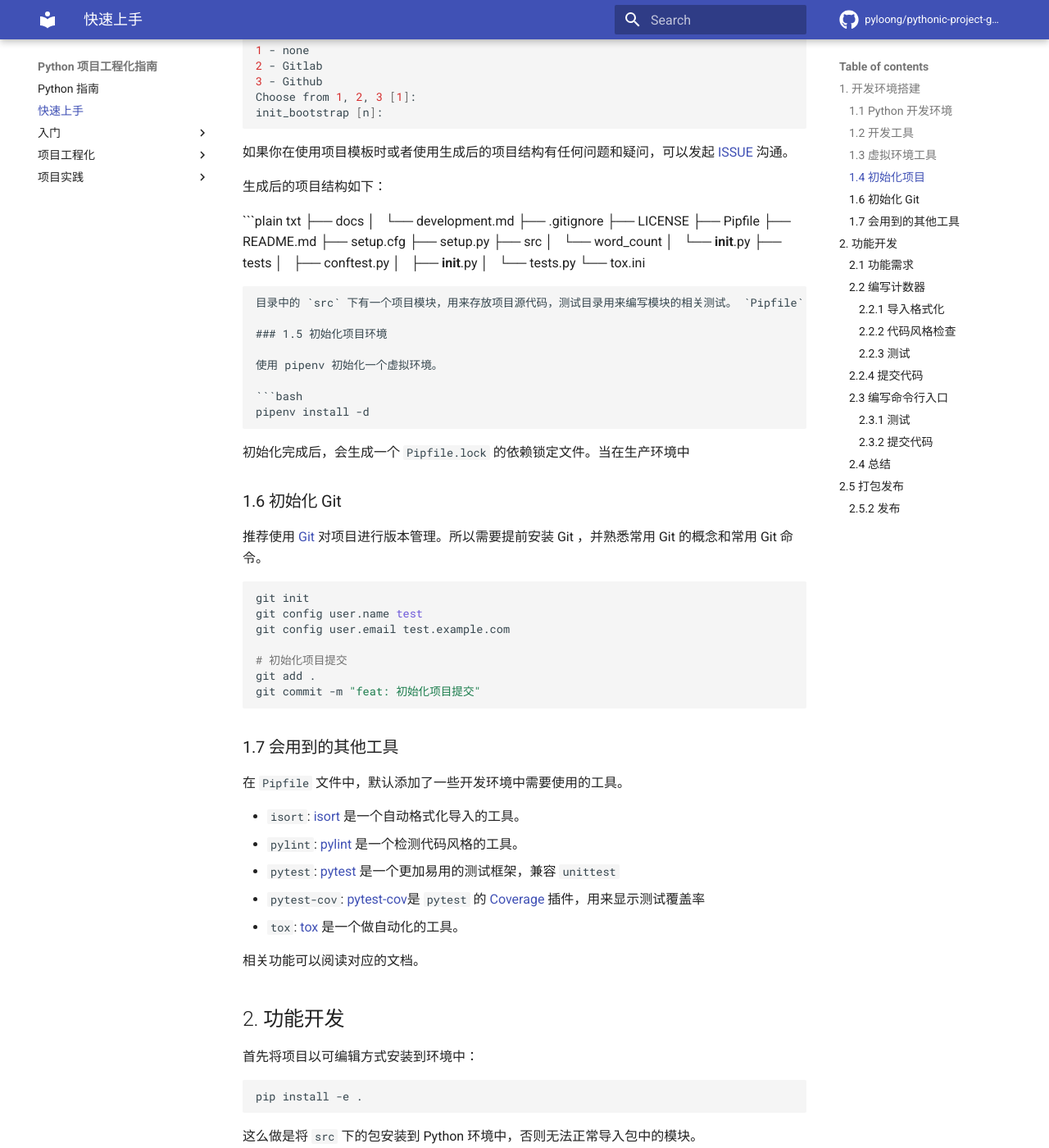
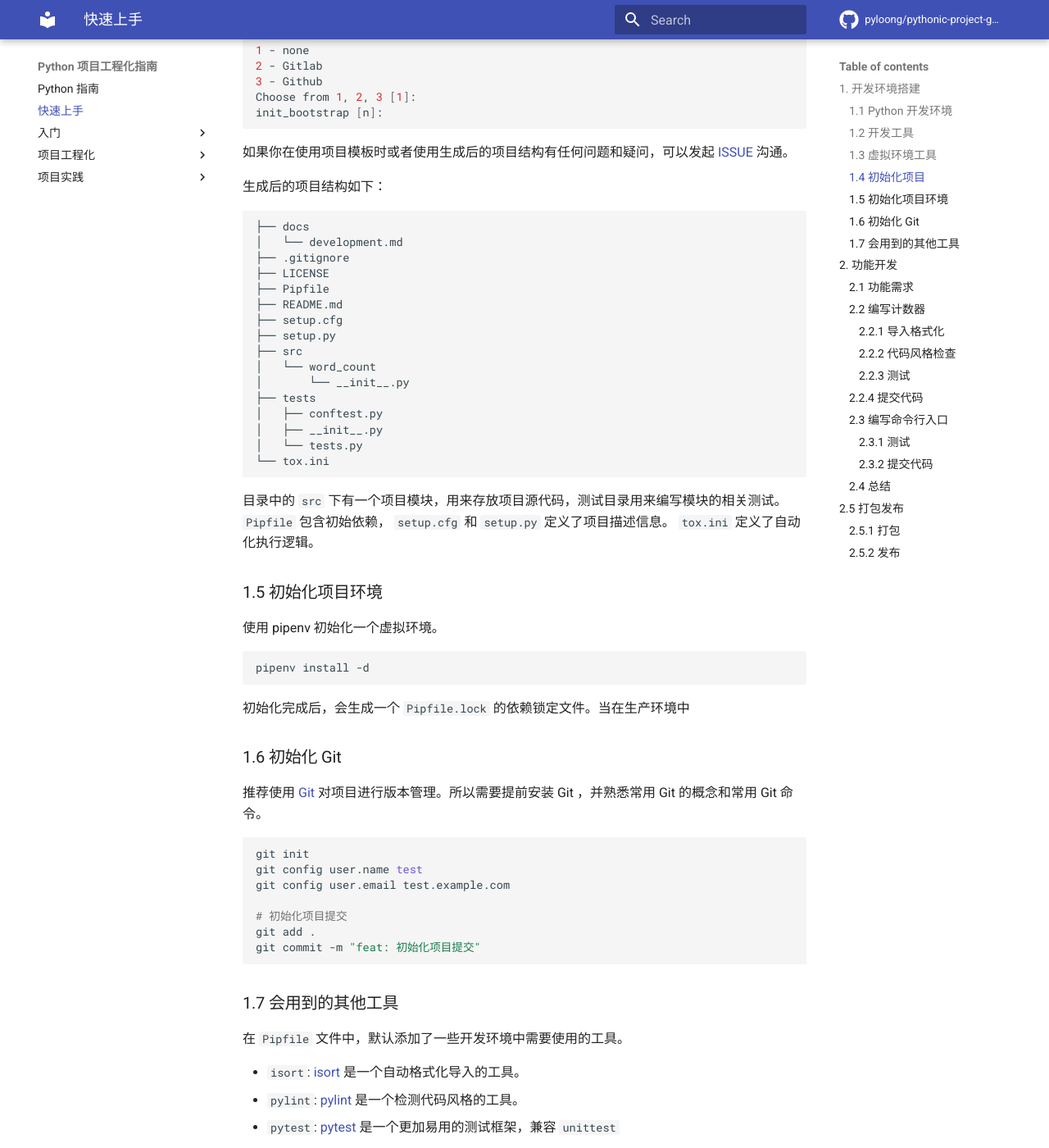
Before and after one commit to pyloong/pythonic-project-guidelines, an MkDocs documentation site: the page built from docs/quick_start.md, in a window 1280 px wide and 1400 px high, scrolled down 1536 px. Shown: the whole window at 82% size. Built offline with MkDocs 1.6.1 and Material for MkDocs 9.7.7, drawn with Linux system fonts in a browser that asks for light colours; comment, search, counter and statistics services are not loaded; some of the changed text lies outside the part shown.

Commit message:
fix: 修复快速上手格式问题

````diff
--- a/docs/quick_start.md
+++ b/docs/quick_start.md
@@ -74,7 +74,8 @@ init_bootstrap [n]:
 
 生成后的项目结构如下：
 
-```plain txt
+```txt
+
 ├── docs
 │   └── development.md
 ├── .gitignore
@@ -460,7 +461,7 @@ pip install -e .
 
 然后就可以正常使用 `word_count` 命令了。
 
-```plain txt
+```txt
 $ word_count -h
 usage: word_count [-h] -s SOURCE -d DEST
 
````
